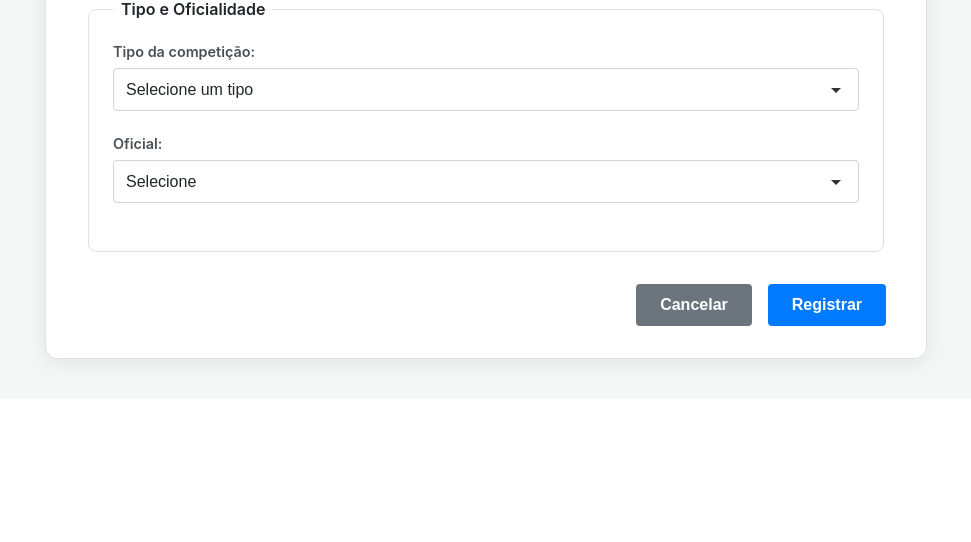
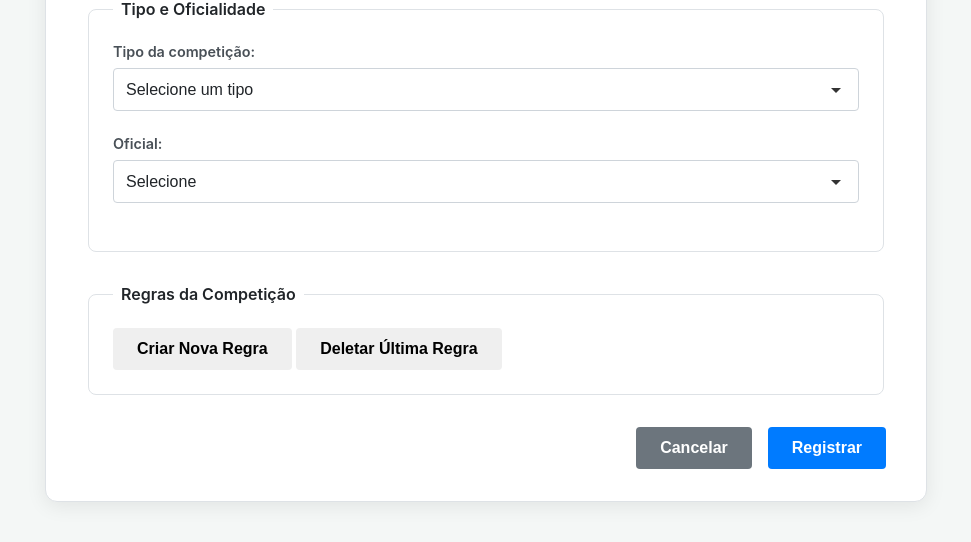
Before and after one commit to vitor-costa-garcia/projeto1bd-ia, a Django app: page /competicoes/new/ in a window 1280 px wide. Shown: the part 776-1318 px from the top of the page, without its empty margins (154-1125 px from the left). Before the commit the page ends 1152 px from the top, so only its background shows below. Run offline with Django 5.2, Linux system fonts and the light colour scheme.

Commit message:
add: regras no compform

```diff
--- a/sistema_avaliacao_ia/main/templates/comp/comp_form.html
+++ b/sistema_avaliacao_ia/main/templates/comp/comp_form.html
@@ -145,6 +145,16 @@
                 </fieldset>
             </div>
 
+            <fieldset>
+                <legend>Regras da Competição</legend>
+                <div id="rules-container">
+                </div>
+                <div class="rules-actions">
+                    <button type="button" id="add-rule-btn">Criar Nova Regra</button>
+                    <button type="button" id="remove-rule-btn" class="btn-danger">Deletar Última Regra</button>
+                </div>
+            </fieldset>
+
             <div class="form-actions">
                 <a href="{% url 'main:comp' %}" style="text-decoration: none;">
                     <button type="button" class="btn-secondary">Cancelar</button>
--- a/sistema_avaliacao_ia/static/js/responsive_form.js
+++ b/sistema_avaliacao_ia/static/js/responsive_form.js
@@ -1,13 +1,13 @@
-const today = new Date();
-const yyyy = today.getFullYear();
-const mm = String(today.getMonth() + 1).padStart(2, '0');
-const dd = String(today.getDate()).padStart(2, '0');
-const minDate = `${yyyy}-${mm}-${dd}`;
-
 document.addEventListener('DOMContentLoaded', () => {
 
     const dataInicioInput = document.querySelector('input[name="data_inicio"]');
     const dataFimInput = document.querySelector('input[name="data_fim"]');
+
+    const today = new Date();
+    const yyyy = today.getFullYear();
+    const mm = String(today.getMonth() + 1).padStart(2, '0');
+    const dd = String(today.getDate()).padStart(2, '0');
+    const minDate = `${yyyy}-${mm}-${dd}`;
 
     if (dataInicioInput) {
         dataInicioInput.setAttribute('min', minDate);
@@ -86,4 +86,26 @@ document.addEventListener('DOMContentLoaded', () => {
     HideBothForm();
     oficialFormDiv.style.display = 'none';
     oficialInputs.forEach(input => input.removeAttribute('required'));
+
+    const addRuleBtn = document.getElementById('add-rule-btn');
+    const removeRuleBtn = document.getElementById('remove-rule-btn');
+    const rulesContainer = document.getElementById('rules-container');
+    let ruleCounter = 0;
+
+    addRuleBtn.addEventListener('click', () => {
+        ruleCounter++;
+        const newRuleInput = document.createElement('div');
+        newRuleInput.className = 'form-group rule-item';
+        newRuleInput.innerHTML = `
+            <input type="text" name="regra${ruleCounter}" placeholder="Regra #${ruleCounter}" required>
+        `;
+        rulesContainer.appendChild(newRuleInput);
+    });
+
+    removeRuleBtn.addEventListener('click', () => {
+        if (rulesContainer.children.length > 0) {
+            rulesContainer.removeChild(rulesContainer.lastChild);
+            if (ruleCounter > 0) ruleCounter--;
+        }
+    });
 });
```
